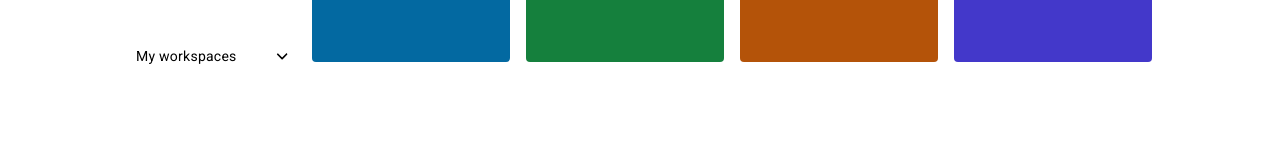
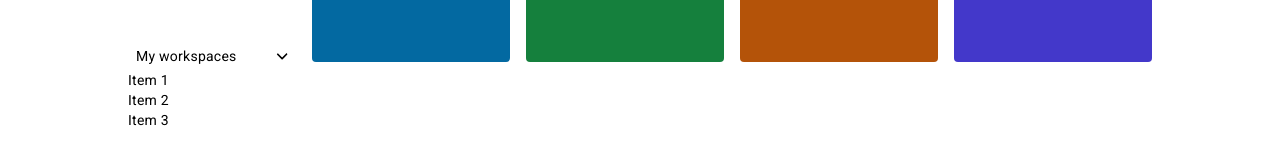
Before and after one commit to PabloGarRod/trello-clone, an Angular app: page /boards in a window 1280 px wide. Shown: the part 166-330 px from the top of the page. Built offline with nearby package versions, Linux system fonts and the light colour scheme.

Commit message:
Acordeones estáticos

```diff
--- a/src/app/pages/boards/boards.component.html
+++ b/src/app/pages/boards/boards.component.html
@@ -64,6 +64,28 @@
         </div>
       </cdk-accordion-item>
     </cdk-accordion>
+
+    <cdk-accordion>
+      <cdk-accordion-item
+        #accordionItem="cdkAccordionItem"
+        *ngFor="let item of items"
+      >
+        <button
+          type="button"
+          class="w-full text-left"
+          (click)="accordionItem.toggle()"
+        >
+          {{ item.label }}
+        </button>
+        <div [style.display]="accordionItem.expanded ? '' : 'none'">
+          <ul>
+            <li *ngFor="let subItem of item.items">
+              {{ subItem.label }}
+            </li>
+          </ul>
+        </div>
+      </cdk-accordion-item>
+    </cdk-accordion>
   </div>
   <div class="w-full">
     <h1 class="text-lg font-bold mb-4">
--- a/src/app/pages/boards/boards.component.ts
+++ b/src/app/pages/boards/boards.component.ts
@@ -1,4 +1,5 @@
 import { Component, OnInit } from '@angular/core';
+import { CommonModule } from '@angular/common';
 import { NavbarComponent } from '../../components/navbar/navbar.component';
 import {
   faBox,
@@ -18,7 +19,12 @@ import { CdkAccordionModule } from '@angular/cdk/accordion';
 @Component({
   selector: 'app-boards',
   standalone: true,
-  imports: [NavbarComponent, FontAwesomeModule, CdkAccordionModule],
+  imports: [
+    NavbarComponent,
+    FontAwesomeModule,
+    CdkAccordionModule,
+    CommonModule,
+  ],
   templateUrl: './boards.component.html',
 })
 export class BoardsComponent implements OnInit {
@@ -33,6 +39,25 @@ export class BoardsComponent implements OnInit {
   faUsers = faUsers;
   faGear = faGear;
 
+  items = [
+    {
+      label: 'Item 1',
+      items: [{ label: 'Sub Item 1.1' }, { label: 'Sub Item 1.2' }],
+    },
+    {
+      label: 'Item 2',
+      items: [{ label: 'Sub Item 2.1' }, { label: 'Sub Item 1.2' }],
+    },
+    {
+      label: 'Item 3',
+      items: [
+        { label: 'Sub Item 3.1' },
+        { label: 'Sub Item 3.2' },
+        { label: 'Sub Item 3.3' },
+      ],
+    },
+  ];
+
   constructor() {}
 
   ngOnInit(): void {}
```
